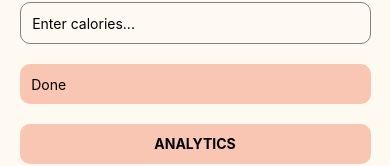
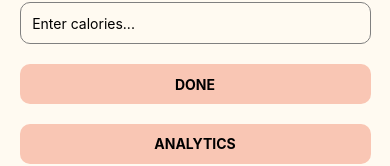
Before and after one commit to kvnandula04/student-wellbeing-app, a React Native app in the folder student-wellbeing-app/: screen /Food in a window 390 px wide. Shown: the part 299-465 px from the top of the page. Built offline with nearby package versions, Linux system fonts and the light colour scheme.

Commit message:
Updated styles

```diff
--- a/student-wellbeing-app/src/screens/LogScreens/LogFood.js
+++ b/student-wellbeing-app/src/screens/LogScreens/LogFood.js
@@ -69,7 +69,7 @@ export default function LogFood({navigation}) {
           style={LogScreenStyles.button}
           onPress={() => Alert.alert("Edit saved successfully!")}
         >
-          <Text style={styles.text}>{"Done"}</Text>
+          <Text style={LogScreenStyles.text}>{"Done"}</Text>
         </Pressable>
         <Pressable
           style={LogScreenStyles.button}
```
Also changed, not shown: student-wellbeing-app/src/styles/LogScreenStyles.js (indentation only).
